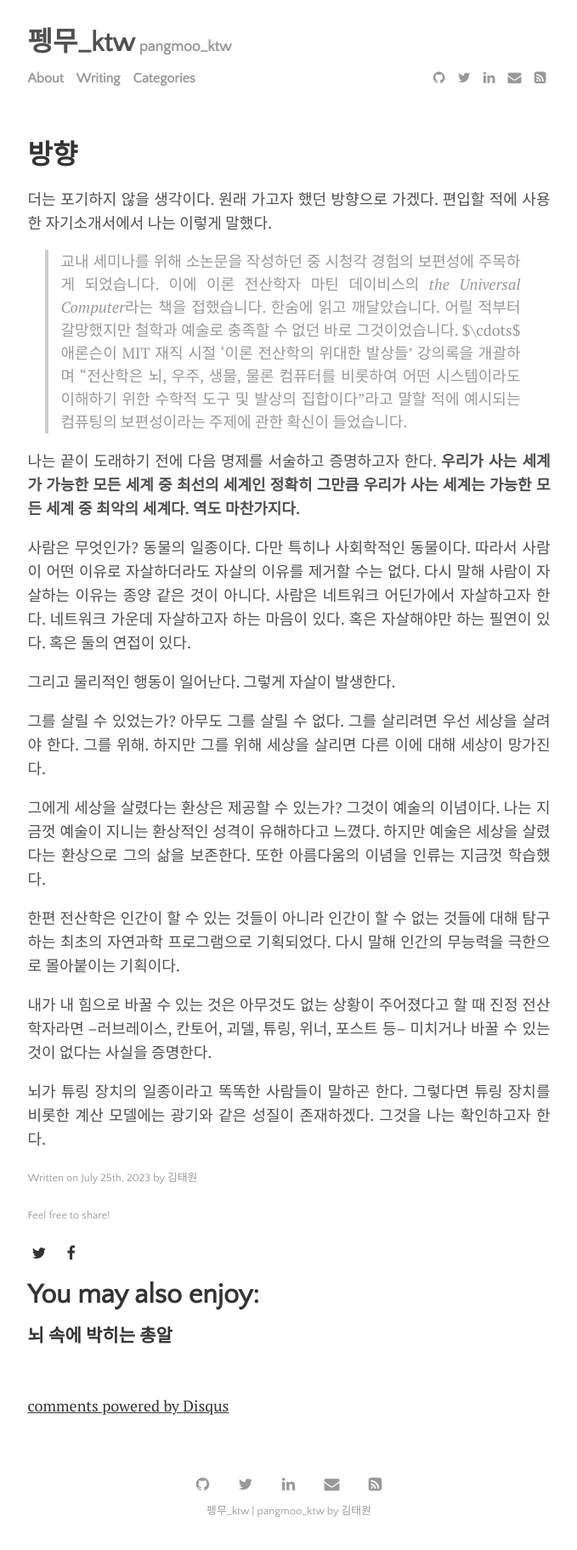
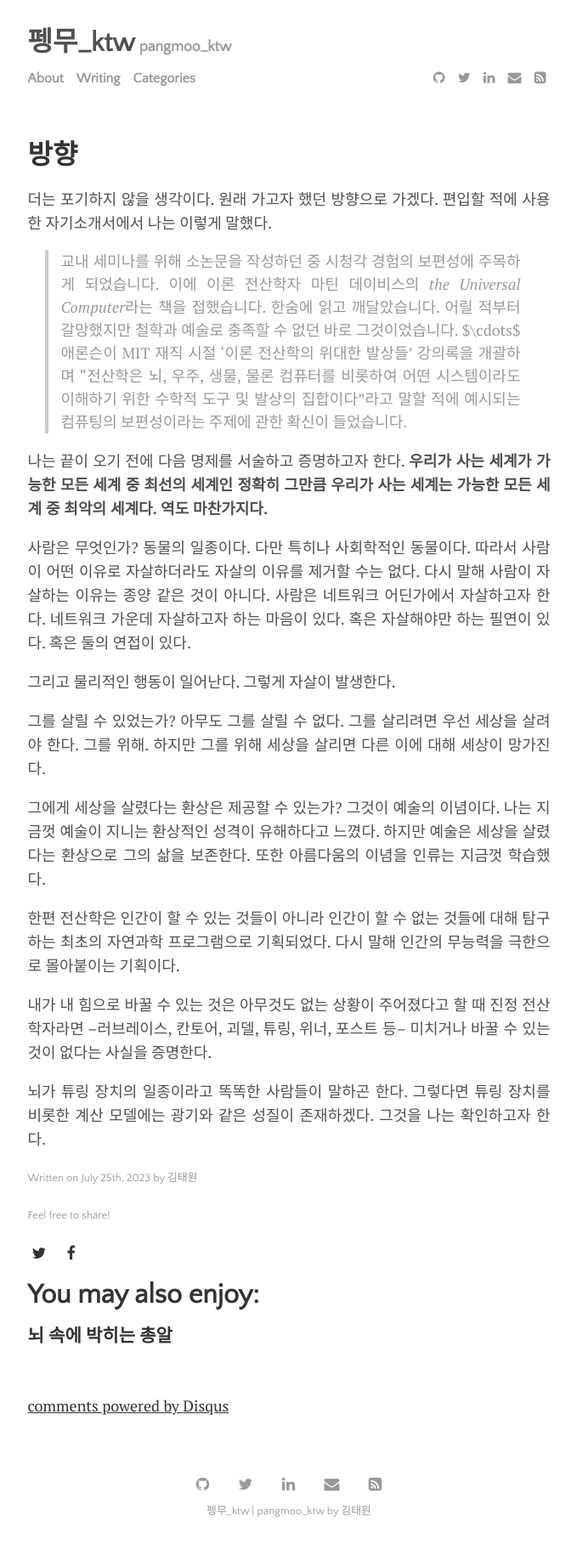
Before and after one commit to pangmoo-KTW/pangmoo-KTW, a Jekyll site: the page built from _posts/2023-07-25-sumplan.md, in a window 1280 px wide. Shown: the whole page at 85% size, without its empty margins (300-979 px from the left). Built offline with Jekyll 4.4.1, drawn with Linux system fonts in a browser that asks for light colours; comment, search, counter and statistics services are not loaded.

Commit message:
essay 작성

```diff
--- a/_posts/2023-07-25-sumplan.md
+++ b/_posts/2023-07-25-sumplan.md
@@ -17,7 +17,7 @@ tags: [essay]
 > $\cdots$
 > 애론슨이 MIT 재직 시절 '이론 전산학의 위대한 발상들' 강의록을 개괄하며 "전산학은 뇌, 우주, 생물, 물론 컴퓨터를 비롯하여 어떤 시스템이라도 이해하기 위한 수학적 도구 및 발상의 집합이다"라고 말할 적에 예시되는 컴퓨팅의 보편성이라는 주제에 관한 확신이 들었습니다.
 
-나는 끝이 도래하기 전에 다음 명제를 서술하고 증명하고자 한다.
+나는 끝이 오기 전에 다음 명제를 서술하고 증명하고자 한다.
 **우리가 사는 세계가 가능한 모든 세계 중 최선의 세계인 정확히 그만큼 우리가 사는 세계는 가능한 모든 세계 중 최악의 세계다. 역도 마찬가지다.**
 
 사람은 무엇인가? 동물의 일종이다. 다만 특히나 사회학적인 동물이다.
```
